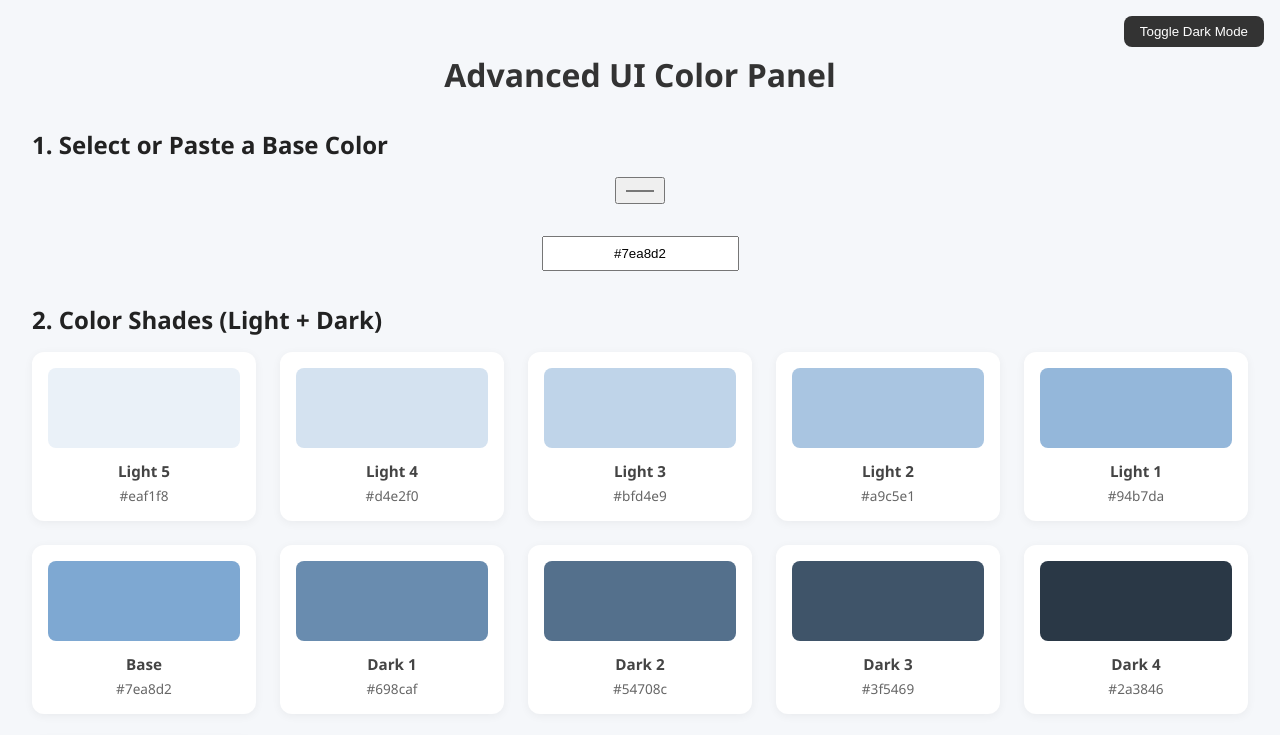
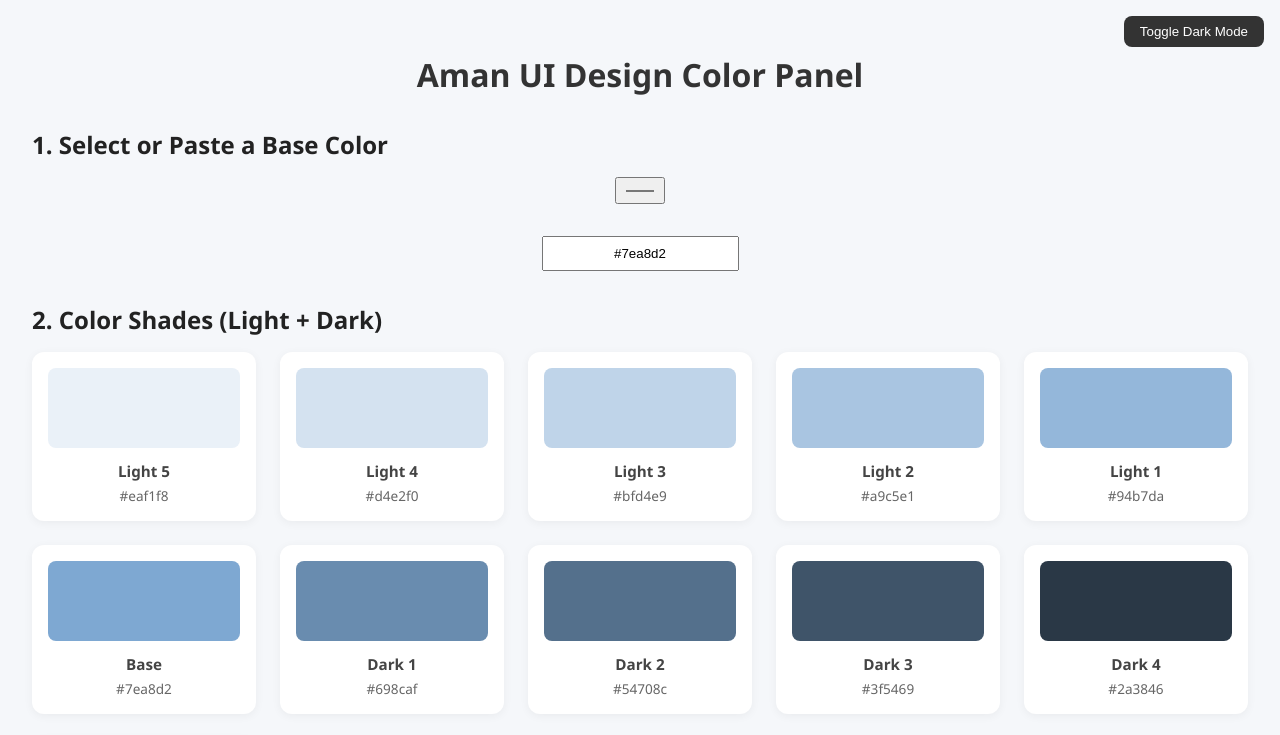
Before and after one commit to amantax/design, a plain HTML site: page index.html in a window 1280 px wide. Shown: the top 735 px of the page. Drawn offline with Linux system fonts and the light colour scheme.

Commit message:
Update index.html

```diff
--- a/index.html
+++ b/index.html
@@ -3,7 +3,7 @@
 <head>
   <meta charset="UTF-8" />
   <meta name="viewport" content="width=device-width, initial-scale=1.0" />
-  <title>Advanced UI Color Panel</title>
+  <title>Aman UI Design Color Panel</title>
   <style>
     body {
       font-family: 'Segoe UI', sans-serif;
@@ -98,7 +98,7 @@
 <body>
 
 <button class="dark-mode-toggle" onclick="toggleDarkMode()">Toggle Dark Mode</button>
-<h1>Advanced UI Color Panel</h1>
+<h1>Aman UI Design Color Panel</h1>
 
 <div class="section-title">1. Select or Paste a Base Color</div>
 <input type="color" id="baseColor" value="#7ea8d2" />
```
